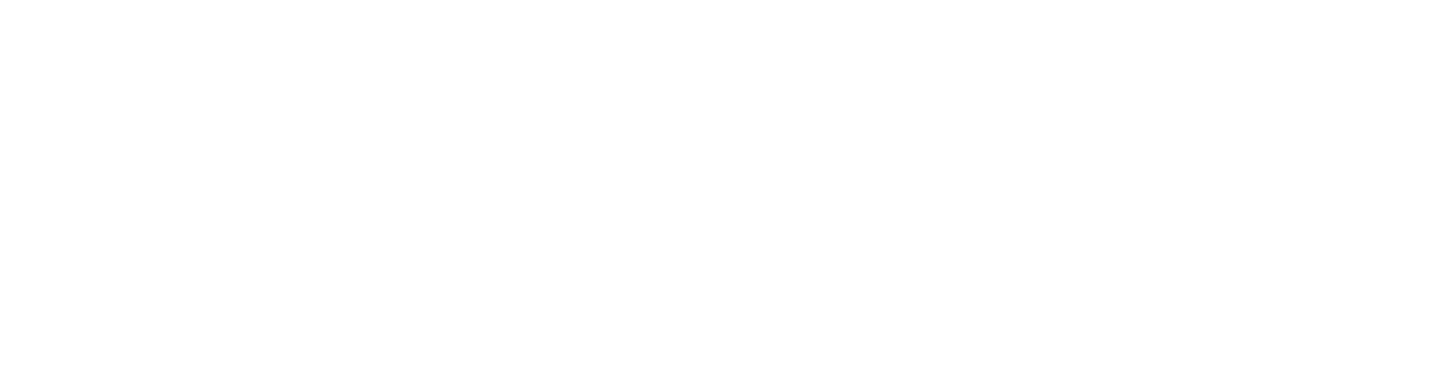
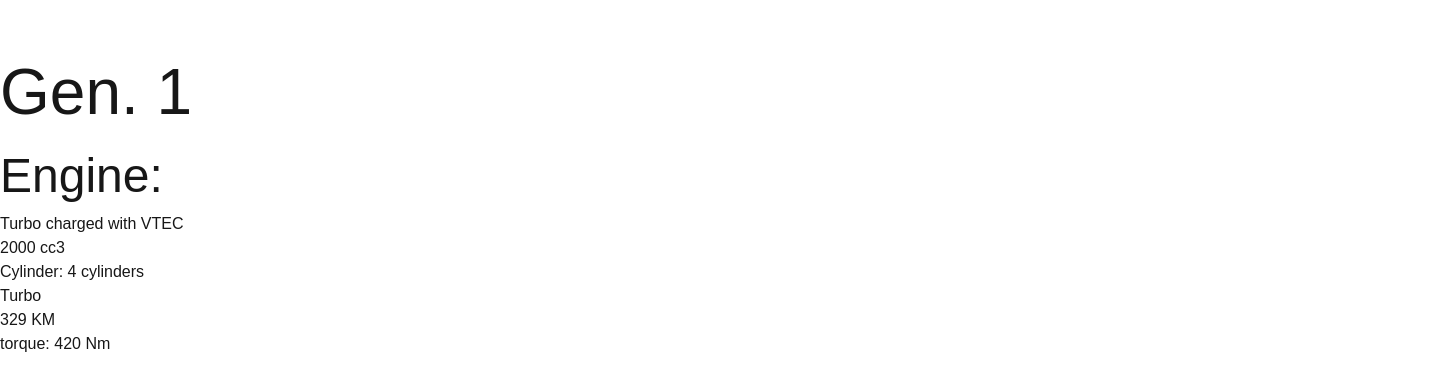
Before and after one commit to PiotrCembrowski/motorinfo, a Next.js app: page /car/1 in a window 1280 px wide. Shown: the top 388 px of the page, 1440 px wide, since content can reach past the window. Built offline with nearby package versions, Linux system fonts and the light colour scheme.

Commit message:
adding gen and engine divs"

```diff
--- a/app/car/[name]/page.tsx
+++ b/app/car/[name]/page.tsx
@@ -9,7 +9,19 @@
 
   return (
     <div className="w-[1440px] m-auto mt-11">
-      <h1>{name}</h1>
+      <h1 className="capitalize">{name}</h1>
+      <h2>Gen. 1</h2>
+      <div>
+        <div>
+          <h3>Engine: </h3>
+          <p>Turbo charged with VTEC</p>
+          <p>2000 cc3</p>
+          <p>Cylinder: 4 cylinders</p>
+          <p>Turbo</p>
+          <p>329 KM</p>
+          <p>torque: 420 Nm</p>
+        </div>
+      </div>
     </div>
   );
 };
```
